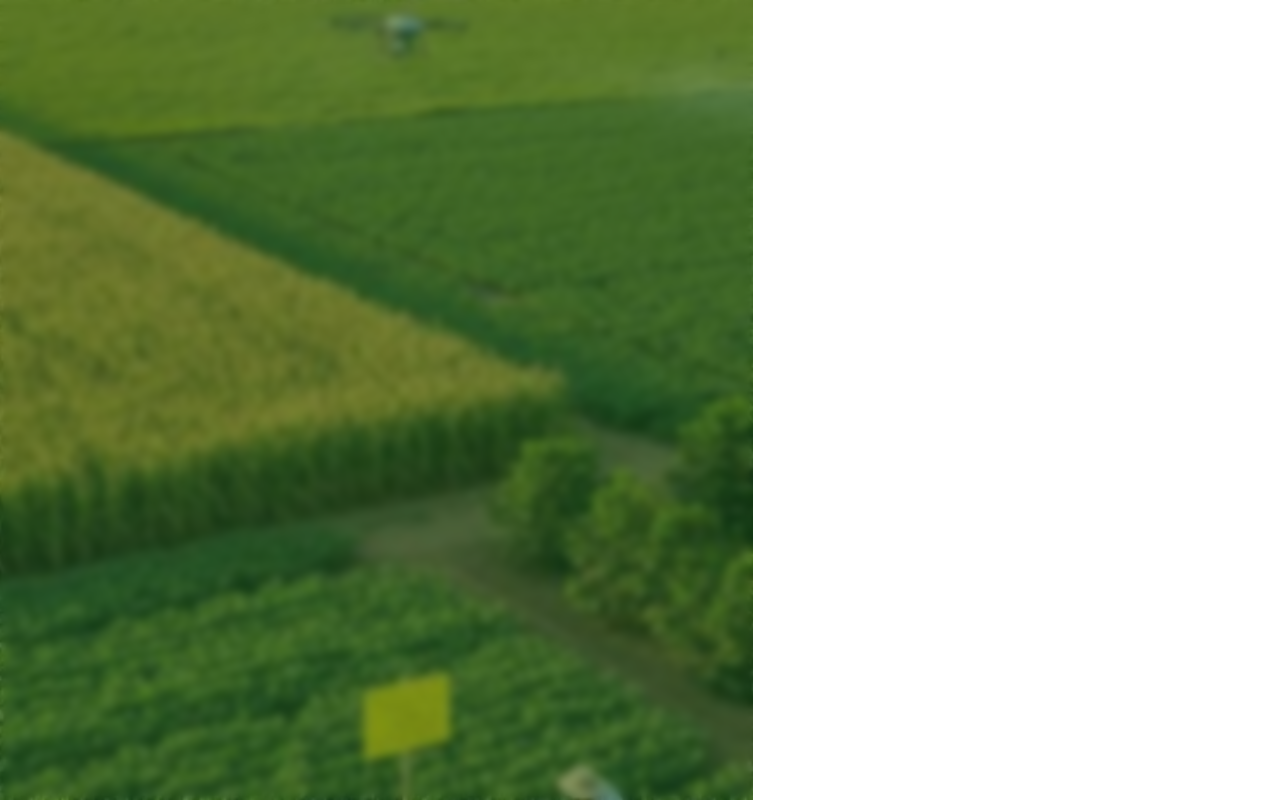
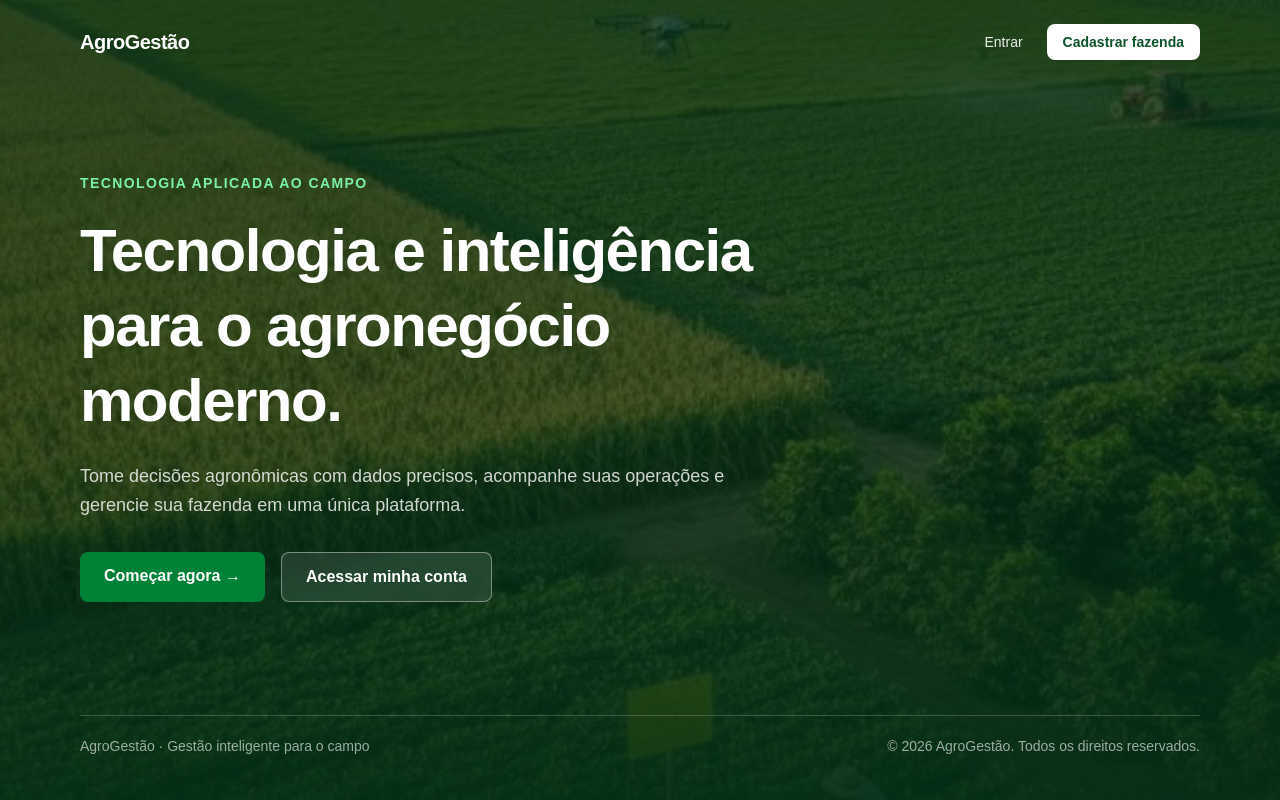
Before and after one commit to Laricarvalho1/AgroGestao, a Next.js app: page / in a window 1280 px wide. Built offline with nearby package versions, Linux system fonts and the light colour scheme.

Commit message:
Landing page feita e rework no auth layout

```diff
--- a/src/app/auth/layout.tsx
+++ b/src/app/auth/layout.tsx
@@ -1,36 +1,55 @@
-export default function Layout({ children }: { children: React.ReactNode }) {
+"use client";
+
+import type { ReactNode } from "react";
+import Link from "next/link";
+import { usePathname } from "next/navigation";
+
+export default function Layout({ children }: { children: ReactNode }) {
+  const path = usePathname();
+
   return (
-    <div className="flex flex-1">
-      <div
-        className="relative bg-primary w-full backdrop-blur-xs"
-        style={{
-          height: "100vh",
-          width: "100vw",
-          backgroundImage: `url('/lavroura.png')`,
-          backgroundPosition: "center",
-          backgroundSize: "cover",
-        }}
+    <main className="flex min-h-screen bg-white">
+      <aside
+        className="relative hidden min-h-screen flex-1 bg-primary bg-cover bg-center text-white lg:flex"
+        style={{ backgroundImage: "url('/lavroura.png')" }}
       >
-        <div className="absolute backdrop-blur-xs inset-0 text-white ">
-          <div className="absolute inset-0 bg-green-950 opacity-60 justify-between h-full" />
-          <div className="absolute inset-0 justify-between mx-20">
-            <div className="font-['ui-rounded'] font-bold">AgroGestão</div>
+        <div className="absolute inset-0 bg-green-950/70 backdrop-blur-xs" />
 
-            {/*esse "h-9/10" ta esquisito, CONSERTAR DEPOIS*/}
-            <div className="flex flex-col flex-1 gap-5 h-9/10 justify-center">
-              <h1 className="text-5xl">
-                Tecnologia e inteligência para o agronegócio moderno.
-              </h1>
-              <p className="text-lg text-neutral-300">
-                Acelere tomadas de decisão agronômicas com sensoriamento remoto
-                de alta resolução, automação de frotas e previsão climática
-                micrometeorológica.
-              </p>
-            </div>
+        <div className="relative z-10 flex flex-1 flex-col p-12 xl:p-16">
+          <Link
+            href="/"
+            className="w-fit font-['ui-rounded'] text-xl font-bold"
+          >
+            AgroGestão
+          </Link>
+
+          <div className="my-auto flex max-w-2xl flex-col gap-5 py-12">
+            <p className="text-sm font-semibold uppercase tracking-widest text-green-300">
+              Tecnologia aplicada ao campo
+            </p>
+
+            <h1 className="text-4xl font-bold leading-tight xl:text-5xl">
+              Tecnologia e inteligência para o agronegócio moderno.
+            </h1>
+
+            <p className="max-w-xl text-base leading-relaxed text-neutral-200 xl:text-lg">
+              Acelere tomadas de decisão agronômicas com sensoriamento remoto de
+              alta resolução, automação de frotas e previsão climática
+              micrometeorológica.
+            </p>
           </div>
+
+          <footer className="flex flex-wrap justify-between gap-3 border-t border-white/20 pt-5 text-sm text-neutral-300">
+            <span>Criptografia SSL/TLS</span>
+            <span>Conformidade com a LGPD</span>
+          </footer>
         </div>
-      </div>
-      <div className="flex w-7/10 justify-center items-center">{children}</div>
-    </div>
+      </aside>
+      <section
+        className={`flex min-h-screen w-full items-center justify-center px-6 py-10 sm:px-10 lg:w-7/12 lg:flex-none transition-all ${path === "/auth/register" ? "xl:w-1/2" : "xl:w-2/5"}`}
+      >
+        <div className="w-full max-w-3xl">{children}</div>
+      </section>
+    </main>
   );
 }
--- a/src/app/page.tsx
+++ b/src/app/page.tsx
@@ -1,21 +1,77 @@
+import Link from "next/link";
+
 export default function Home() {
   return (
-    <div className="flex flex-1">
-      <div
-        className="relative bg-primary w-full backdrop-blur-xs"
-        style={{
-          height: "100vh",
-          width: "100vw",
-          backgroundImage: `url('/lavroura.png')`,
-          backgroundPosition: "center",
-          backgroundSize: "cover",
-        }}
-      >
-        <div className="absolute backdrop-blur-xs inset-0">
-          <div className="absolute inset-0 bg-primary opacity-50"></div>
-        </div>
+    <main
+      className="relative flex min-h-screen flex-col bg-primary bg-cover bg-center text-white"
+      style={{ backgroundImage: "url('/lavroura.png')" }}
+    >
+      <div className="absolute inset-0 bg-green-950/70" />
+
+      <div className="absolute inset-0 bg-gradient-to-b from-green-950/40 via-transparent to-green-950/80" />
+
+      <div className="relative z-10 flex flex-1 flex-col px-6 py-6 sm:px-12 lg:px-20">
+        <header className="flex items-center justify-between gap-6">
+          <Link href="/" className="text-xl font-bold tracking-tight">
+            AgroGestão
+          </Link>
+
+          <nav className="flex items-center gap-4 sm:gap-6">
+            <Link
+              href="/auth/login"
+              className="text-sm text-white/90 transition hover:text-white"
+            >
+              Entrar
+            </Link>
+
+            <Link
+              href="/auth/register"
+              className="rounded-lg bg-white px-4 py-2 text-sm font-semibold text-green-900 transition hover:bg-green-50"
+            >
+              Cadastrar fazenda
+            </Link>
+          </nav>
+        </header>
+
+        <section className="flex flex-1 items-center py-20">
+          <div className="max-w-3xl">
+            <p className="mb-5 text-sm font-semibold uppercase tracking-widest text-green-300">
+              Tecnologia aplicada ao campo
+            </p>
+
+            <h1 className="text-4xl font-bold leading-tight tracking-tight sm:text-5xl lg:text-6xl">
+              Tecnologia e inteligência para o agronegócio moderno.
+            </h1>
+
+            <p className="mt-6 max-w-2xl text-base leading-relaxed text-white/80 sm:text-lg">
+              Tome decisões agronômicas com dados precisos, acompanhe suas
+              operações e gerencie sua fazenda em uma única plataforma.
+            </p>
+
+            <div className="mt-8 flex flex-col gap-4 sm:flex-row">
+              <Link
+                href="/auth/register"
+                className="rounded-lg bg-green-700 px-6 py-3 text-center font-semibold transition hover:bg-green-600"
+              >
+                Começar agora →
+              </Link>
+
+              <Link
+                href="/auth/login"
+                className="rounded-lg border border-white/40 bg-white/10 px-6 py-3 text-center font-semibold backdrop-blur-sm transition hover:bg-white/20"
+              >
+                Acessar minha conta
+              </Link>
+            </div>
+          </div>
+        </section>
+
+        <footer className="flex flex-col justify-between gap-3 border-t border-white/20 py-5 text-sm text-white/60 sm:flex-row">
+          <p>AgroGestão · Gestão inteligente para o campo</p>
+
+          <p>© 2026 AgroGestão. Todos os direitos reservados.</p>
+        </footer>
       </div>
-      <div className=" w-7/10"></div>
-    </div>
+    </main>
   );
 }
```
